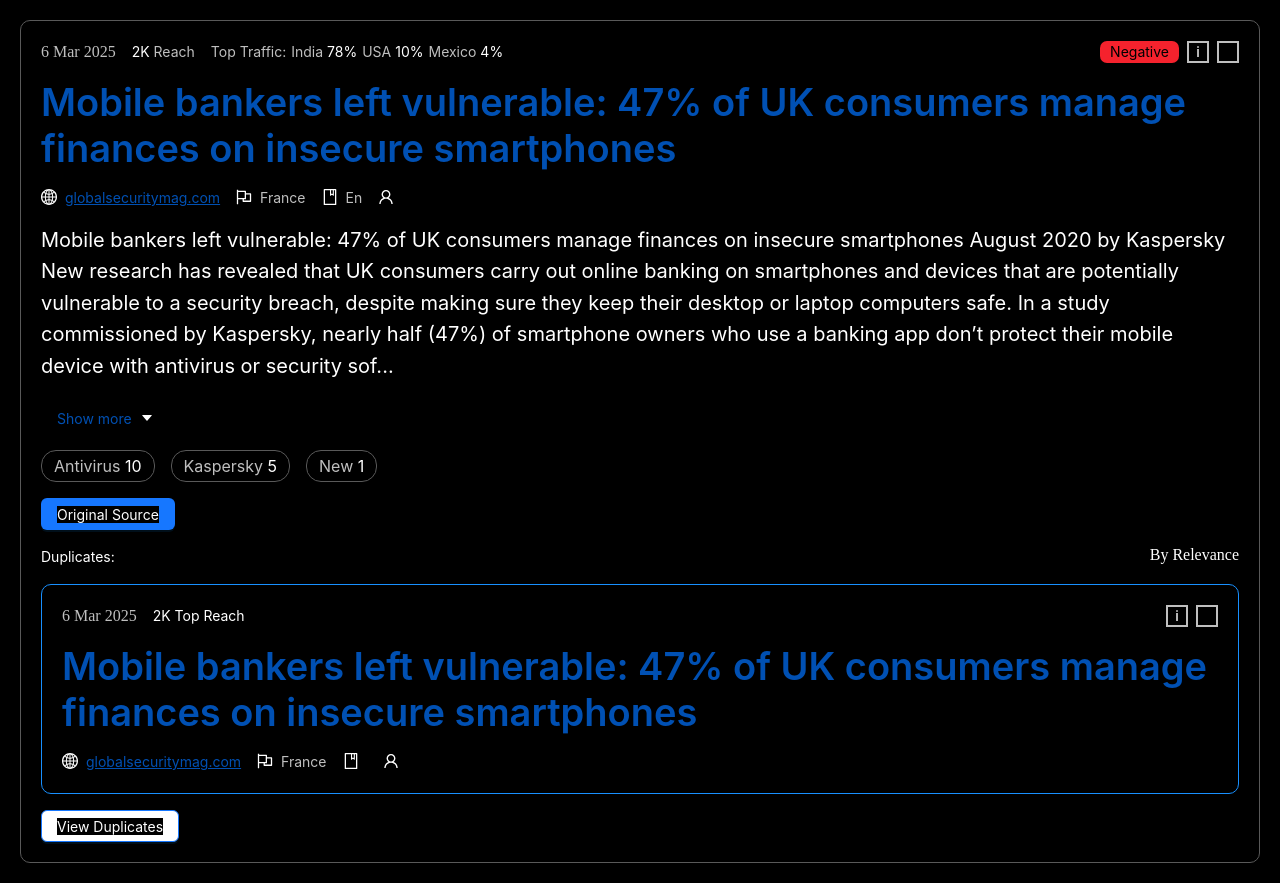
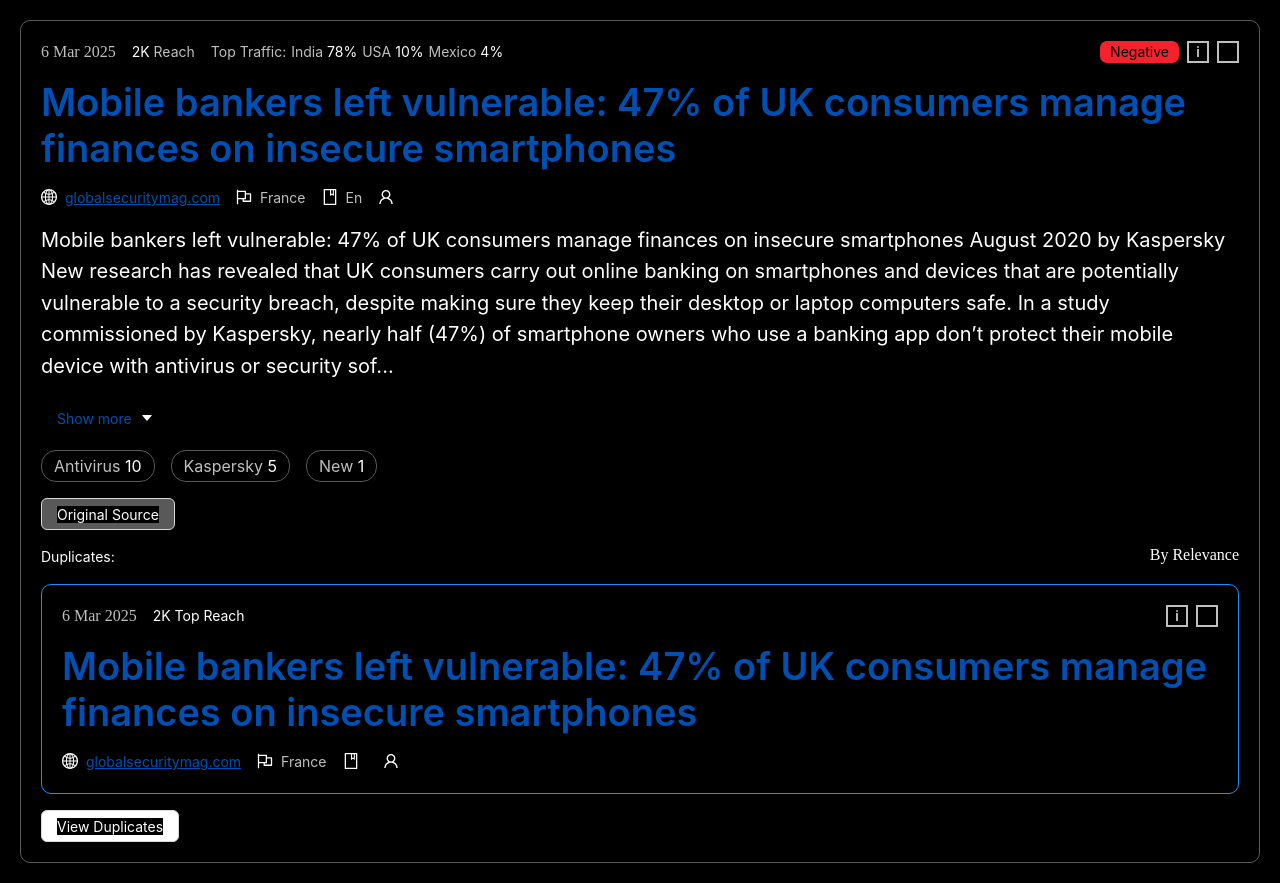
Before and after one commit to gr-sv/newsblock, a React (Create React App) app: page / in a window 1280 px wide. Built offline with nearby package versions, Linux system fonts and the light colour scheme.

Commit message:
Add styles for Button Origin Sourse

```diff
--- a/src/App.js
+++ b/src/App.js
@@ -29,9 +29,7 @@ function App() {
 
 		<Tags />
 
-		<Flex>
-			<Button color='primary' variant='solid'>Original Source</Button>
-		</Flex>
+		<Button variant='solid' className={s.blueBtn}>Original Source</Button>
 
 		<Flex justify='space-between'>
 			<Text>Duplicates:</Text>
@@ -41,7 +39,7 @@ function App() {
 		<HeaderOfNews shortHeader />
 
 		<Flex>
-			<Button color='primary' variant='outlined'>View Duplicates</Button>
+			<Button variant='outlined'>View Duplicates</Button>
 		</Flex>
 	</Flex>
   );
--- a/src/app.module.scss
+++ b/src/app.module.scss
@@ -6,3 +6,9 @@
 .showMoreBtn {
 	color: var(--blue2) !important;
 }
+
+.blueBtn {
+	align-self: start;
+	background-color: var(--darkgray) !important;
+	color: var(--blue) !important;
+}
```
